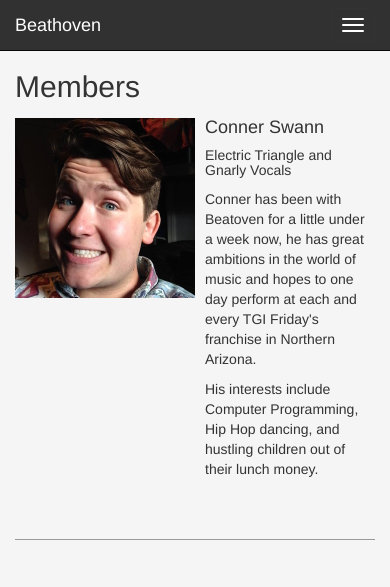
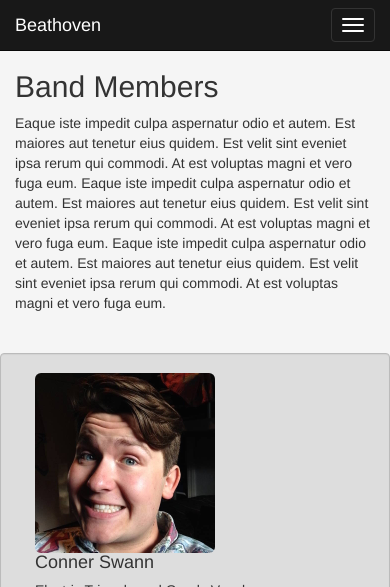
Before and after one commit to jpoehnelt/cs399-band, a Django app: page /members in a window 390 px wide. Shown: the top 587 px of the page. Run offline with Django 3.2, Linux system fonts and the light colour scheme; parts of the project's set-up code (start-up, migrations or seed data) failed here and were passed over; some libraries are stand-ins or nearby versions.

Commit message:
added my bio, switch to cols instead of media for the bios since media doesn't work well on mobile. not sure i like the wells though

```diff
--- a/app/static/css/beathoven.css
+++ b/app/static/css/beathoven.css
@@ -5,11 +5,37 @@
 }
 
 .navbar {
-    background: rgb(0, 0, 0); /* Fall-back for browsers that don't
-                                    support rgba */
-    background: rgba(0, 0, 0, .8);
+    background: rgb(0, 0, 0);
+    /* Fall-back for browsers that don't
+                                       support rgba */
+    background: rgba(0, 0, 0, .9);
 }
 
+.section {
+    padding: 50px 0;
+    min-height: 450px;
+}
+
+.section-black, footer {
+    background-color: #111111;
+    color: #ffffff;
+    -webkit-box-shadow: 0px 2px 5px 0px rgba(0, 0, 0, 0.75);
+    -moz-box-shadow: 0px 2px 5px 0px rgba(0, 0, 0, 0.75);
+    box-shadow: 0px 2px 5px 0px rgba(0, 0, 0, 0.75);
+}
+
+.section-striped {
+    background-color: #111111;
+    background-image: linear-gradient(45deg, rgba(255, 255, 255, .02) 50%, transparent 50%),
+    linear-gradient(0deg, rgba(255, 255, 255, .02) 50%, transparent 50%),
+    linear-gradient(90deg, transparent 50%, rgba(255, 255, 255, .01) 50%),
+    linear-gradient(90deg, transparent 50%, rgba(255, 255, 255, .03) 50%);
+    background-size: 13px, 29px, 37px, 53px;
+    color: #ffffff;
+    -webkit-box-shadow: 0px 2px 5px 0px rgba(0, 0, 0, 0.75);
+    -moz-box-shadow: 0px 2px 5px 0px rgba(0, 0, 0, 0.75);
+    box-shadow: 0px 2px 5px 0px rgba(0, 0, 0, 0.75);
+}
 
 .topimage {
     display: block;
@@ -17,9 +43,9 @@
     text-align: center;
     background-size: cover;
     background: url(http://i404.photobucket.com/albums/pp121/dherbsta/Beathovenbackground.jpg) no-repeat center center scroll;
-     -webkit-background-size: cover;
-  -moz-background-size: cover;
-  -o-background-size: cover;
+    -webkit-background-size: cover;
+    -moz-background-size: cover;
+    -o-background-size: cover;
 
 }
 
@@ -36,7 +62,7 @@
 
 .topofpage h2 {
     font-size: 77px;
-     color: rgb(0, 0, 0);
+    color: rgb(0, 0, 0);
 }
 
 .divider {
@@ -45,7 +71,8 @@
 }
 
 footer {
-    margin: 50px 0;
+    margin-top: 50px;
+    padding: 50px 0;
 }
 
 footer #social-icons {
@@ -60,22 +87,31 @@
 .item img {
     margin: 0 auto;
 }
+
 #albums {
     margin-bottom: 30px;
 }
+
 .album {
     margin-top: 30px;
 }
+
 .album .track i {
     margin-left: 5px;
 }
 
 #event #map {
-    margin-top:20px;
-    height:150px;
-    width:100%;
-    border:1px solid #777777;
+    margin-top: 20px;
+    height: 150px;
+    width: 100%;
+    border: 1px solid #777777;
 }
+
 #map .leaflet-control-container {
-    display:none;
+    display: none;
 }
+
+.well {
+    background-color: #dddddd;
+    border-color: #bbbbbb;
+}
--- a/app/templates/members.html
+++ b/app/templates/members.html
@@ -5,89 +5,84 @@
 {% block content %}
     <div class="container" id="members">
 
-        <h2>Members</h2>
+        <h2>Band Members</h2>
 
-        <div class="media">
-            <div class="media-left">
-                <a lass="img-responsive" href="#">
-                    <img src="static/images/conner.jpg" alt="Conner swann"
-                         height="180" width="180">
-                </a>
+        <p style="margin-bottom:40px;">Eaque iste impedit culpa aspernatur odio et autem. Est
+            maiores aut tenetur eius quidem.
+            Est velit sint eveniet ipsa rerum qui commodi. At est voluptas magni et vero fuga
+            eum. Eaque iste impedit culpa aspernatur odio et autem. Est maiores aut tenetur eius
+            quidem. Est velit sint eveniet ipsa rerum qui commodi. At est voluptas magni et vero
+            fuga eum. Eaque iste impedit culpa aspernatur odio et autem. Est maiores aut tenetur
+            eius quidem. Est velit sint eveniet ipsa rerum qui commodi. At est voluptas magni et
+            vero fuga eum.</p>
+
+        <div class="well row">
+            <div class="col-sm-2">
+                <img class="img-responsive img-rounded" src="static/images/conner.jpg"
+                     alt="Conner swann"
+                     height="180" width="180">
             </div>
-            <div class="media-body">
+            <div class="col-sm-9">
                 <h4 class="media-heading">Conner Swann</h4>
-                <small><h5>Electric Triangle and Gnarly Vocals</h5></small>
+                <h5>Electric Triangle and Gnarly Vocals</h5>
+
                 <p>
-                    Conner has been with Beatoven for a little under a week now, he has great ambitions in the world of music and hopes to one day perform at each and every TGI Friday's franchise in Northern Arizona.
+                    Conner has been with Beathoven for a little under a week now, he has great
+                    ambitions in the world of music and hopes to one day perform at each and every
+                    TGI Friday's franchise in Northern Arizona.
                 </p>
+
                 <p>
-                    His interests include Computer Programming, Hip Hop dancing, and hustling children out of their lunch money.
+                    His interests include Computer Programming, Hip Hop dancing, and hustling
+                    children out of their lunch money.
                 </p>
             </div>
         </div>
 
-        <hr class="divider">
 
-        <div class="media">
-            <div class="media-left">
-                <a lass="img-responsive" href="#">
-                    <img src="http://i.ytimg.com/vi/5qsPUTm7bd0/hqdefault.jpg" alt="beathoven"
-                         height="171" width="180">
-                </a>
+        <div class="well row">
+            <div class="col-sm-2">
+                <img class="img-responsive img-rounded" src="/static/images/justin.jpg"
+                     alt="Justin Poehnelt"/>
+
             </div>
-            <div class="media-body">
-                <h4 class="media-heading">Media heading</h4>
-                Hi I am band member 2
+            <div class="col-sm-9">
+                <h4 class="media-heading">Justin Poehnelt</h4>
+                <h5>Bass Guitar</h5>
+
+                <p>Justin started playing music yesterday. The bass guitar works well for him since he can
+                    pretend to play and no one can tell the difference. He's hoping he never has a solo...</p>
+                <p>Justin loves the outdoors. He and his wife are often on an adventure exploring northern Arizona.</p>
             </div>
         </div>
 
-        <hr class="divider">
+        <div class="well row">
+            <div class="col-sm-2">
+                <img class="img-responsive img-rounded" src="/static/images/.jpg"
+                     alt="Justin Poehnelt"/>
 
-        <div class="media">
-            <div class="media-left">
-                <a lass="img-responsive" href="#">
-                    <img src="http://i.ytimg.com/vi/5qsPUTm7bd0/hqdefault.jpg" alt="beathoven"
-                         height="171" width="180">
-                </a>
             </div>
-            <div class="media-body">
-                <h4 class="media-heading">Media heading</h4>
-                Hi I am band member 3
+            <div class="col-sm-9">
+                <h4 class="media-heading">Member 4</h4>
+                <h5>Instrument</h5>
+
+                <p>...</p>
             </div>
         </div>
 
-        <hr class="divider">
+        <div class="well row">
+            <div class="col-sm-2">
+                <img class="img-responsive img-rounded" src="/static/images/.jpg"
+                     alt="Justin Poehnelt"/>
 
-        <div class="media">
-            <div class="media-left">
-                <a lass="img-responsive" href="#">
-                    <img src="http://i.ytimg.com/vi/5qsPUTm7bd0/hqdefault.jpg" alt="beathoven"
-                         height="171" width="180">
-                </a>
             </div>
-            <div class="media-body">
-                <h4 class="media-heading">Media heading</h4>
-                Hi I am band member 4
+            <div class="col-sm-9">
+                <h4 class="media-heading">Member 5</h4>
+                <h5>Instrument</h5>
+
+                <p>...</p>
             </div>
         </div>
-
-        <hr class="divider">
-
-        <div class="media">
-            <div class="media-left">
-                <a lass="img-responsive" href="#">
-                    <img src="http://i.ytimg.com/vi/5qsPUTm7bd0/hqdefault.jpg" alt="beathoven"
-                         height="171" width="180">
-                </a>
-            </div>
-            <div class="media-body">
-                <h4 class="media-heading">Media heading</h4>
-                Hi I am band member 5
-            </div>
-        </div>
-
     </div>
-
-
     <!-- container end -->
 {% endblock %}
```
Also changed, not shown: app/static/images/justin.jpg (added).
